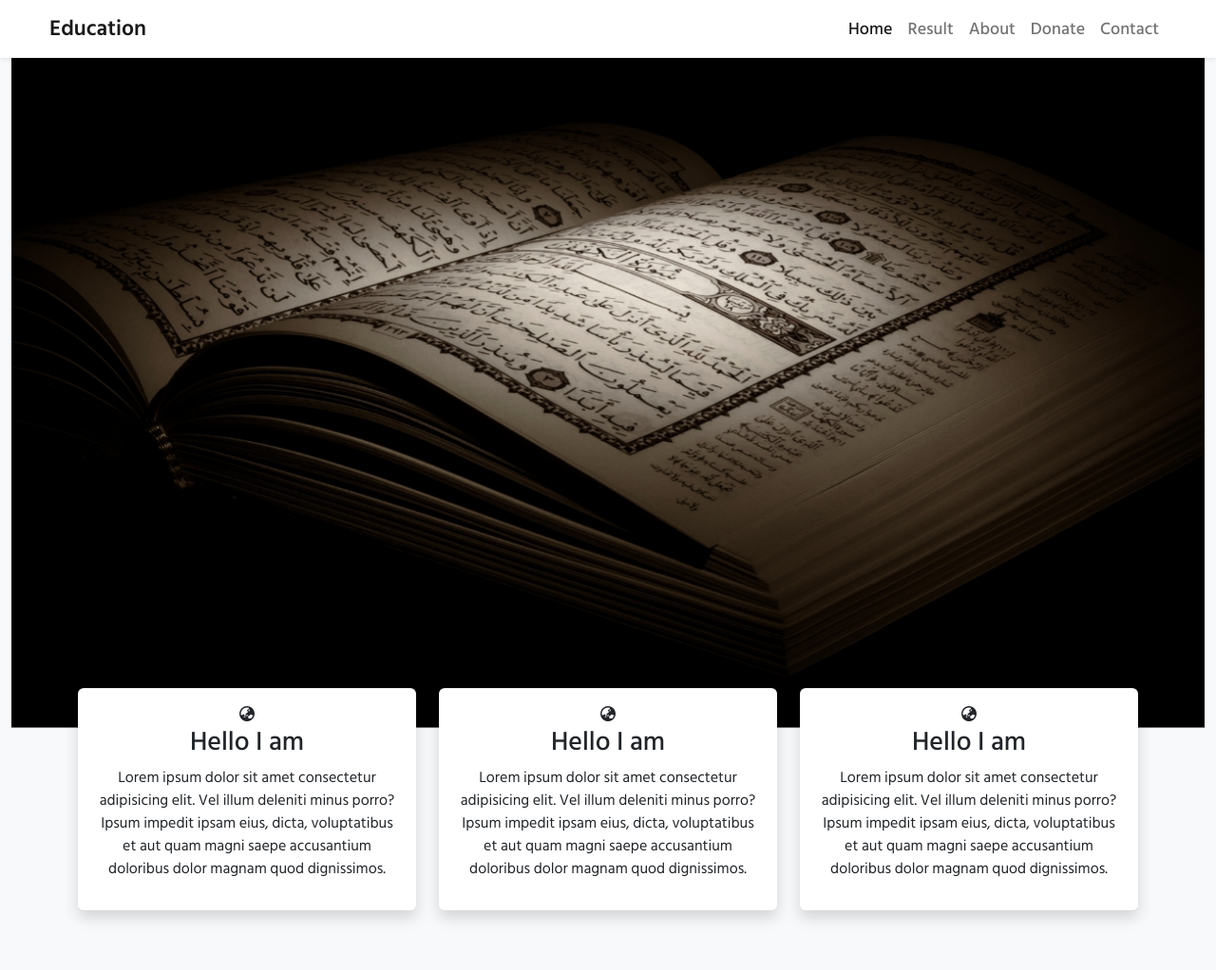
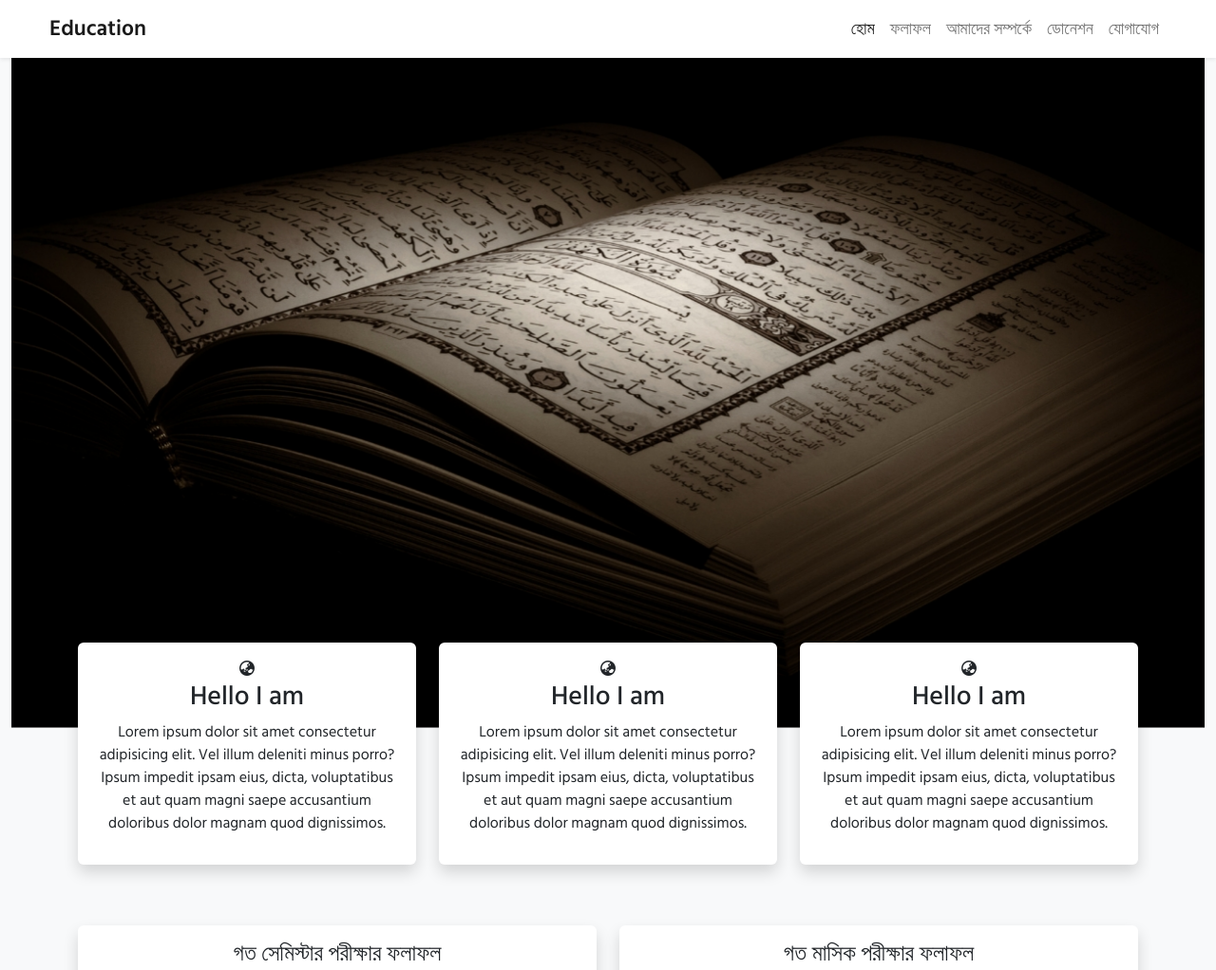
Before and after one commit to tanvirulislam1/education, a plain HTML site: page index.html in a window 1280 px wide. Shown: the top 1022 px of the page at 95% size. Drawn offline with nearby package versions, Linux system fonts and the light colour scheme.

Commit message:
SOmthing

```diff
--- a/assets/style.css
+++ b/assets/style.css
@@ -15,11 +15,7 @@ li {
 .contact-info {
   display: flex;
 }
-.feature {
-  margin-top: -90px;
-  z-index: 2;
-  position: relative;
-}
+
 .navbar-brand {
   font-size: 23px;
   font-weight: 600;
@@ -68,6 +64,16 @@ li {
 .content {
   z-index: 1;
 } */
-@media screen and(max-width: 575px) {
-  .col;
+
+@media (min-width: 1200px) {
+  .feature {
+    margin-top: -90px;
+    z-index: 2;
+    position: relative;
+  }
 }
+@media only screen and (max-width: 768px) {
+  .feature {
+    margin-top: 15px;
+  }
+}
--- a/index.html
+++ b/index.html
@@ -51,11 +51,11 @@
         </button>
         <div class="collapse navbar-collapse" id="navbarNavAltMarkup">
           <div class="navbar-nav ms-auto me-4">
-            <a class="nav-link active" aria-current="page" href="#">Home</a>
-            <a class="nav-link" href="#">Result</a>
-            <a class="nav-link" href="#">About</a>
-            <a class="nav-link" href="#">Donate</a>
-            <a class="nav-link" href="#">Contact</a>
+            <a class="nav-link active" aria-current="page" href="#">হোম</a>
+            <a class="nav-link" href="#">ফলাফল</a>
+            <a class="nav-link" href="#">আমাদের সম্পর্কে</a>
+            <a class="nav-link" href="#">ডোনেশন</a>
+            <a class="nav-link" href="#">যোগাযোগ</a>
           </div>
         </div>
       </div>
@@ -79,9 +79,9 @@
     </div>
 
     <!-- feature -->
-    <div class="container feature py-5">
+    <div class="container feature">
       <div class="row text-center">
-        <div class="col-lg-4 col-sm-12">
+        <div class="col-lg-4 col-sm-12 mb-3">
           <div class="card shadow border-0">
             <div class="card-body">
               <i class="fa fa-earth-asia"></i>
@@ -95,7 +95,7 @@
             </div>
           </div>
         </div>
-        <div class="col-lg-4 col-sm-12">
+        <div class="col-lg-4 col-sm-12 mb-3">
           <div class="card shadow border-0">
             <div class="card-body">
               <i class="fa fa-earth-asia"></i>
@@ -109,7 +109,7 @@
             </div>
           </div>
         </div>
-        <div class="col-lg-4 col-sm-12">
+        <div class="col-lg-4 col-sm-12 mb-3">
           <div class="card shadow border-0">
             <div class="card-body">
               <i class="fa fa-earth-asia"></i>
@@ -131,7 +131,8 @@
         <div class="col-lg-6 col-sm-12 mb-3">
           <div class="card border-0 shadow">
             <div class="card-body text-center">
-              <h4 class="card-title">Lider Board</h4>
+              <h4 class="card-title">গত সেমিস্টার পরীক্ষার ফলাফল</h4>
+              <span class="badge bg-warning text-dark mb-2">সেরা ৫ জন</span>
               <table class="table table-striped table-bordered">
                 <thead class="align-items-center">
                   <tr>
@@ -189,7 +190,7 @@
         <div class="col-lg-6 col-sm-12 mb-3">
           <div class="card border-0 shadow">
             <div class="card-body text-center">
-              <h4 class="card-title">Lider Board</h4>
+              <h4 class="card-title">গত মাসিক পরীক্ষার ফলাফল</h4>
               <table class="table table-striped table-bordered">
                 <thead class="align-items-center">
                   <tr>
@@ -308,7 +309,7 @@
     </div>
     <!--About Us Card Start-->
     <div class="container py-5">
-      <h2 class="text-center mb-5">About Us</h2>
+      <h2 class="text-center mb-5">আমাদের সম্পর্কে</h2>
       <div class="row text-center">
         <div class="col-lg-6 col-sm-12 mb-3">
           <div class="card shadow border-0">
@@ -594,7 +595,7 @@
     <div class="container bg-white-mt-5">
       <div class="row">
         <div class="col-lg-4 p-4">
-          <h3 class="h-font fw-bold fs-3 mb-2">Hotel TA</h3>
+          <h3 class="h-font fw-bold fs-3 mb-2">মাদরাসাতুল আসহাব আল আরাবিয়া</h3>
           <p>
             Lorem ipsum dolor sit amet consectetur adipisicing elit. Rerum,
             vitae eaque sit repellat eos quia.
@@ -603,23 +604,23 @@
         <div class="col-lg-4 p-4">
           <h5 class="mb-3">Links</h5>
           <a href="#" class="d-inline-block mb-2 text-dark text-decoration-none"
-            >Home</a
+            >হোম</a
           ><br />
           <a href="#" class="d-inline-block mb-2 text-dark text-decoration-none"
-            >Result</a
+            >ফলাফল</a
           ><br />
           <a href="#" class="d-inline-block mb-2 text-dark text-decoration-none"
-            >About</a
+            >আমাদের সম্পর্কে</a
           ><br />
           <a href="#" class="d-inline-block mb-2 text-dark text-decoration-none"
-            >Donate</a
+            >ডোনেশন</a
           ><br />
           <a href="#" class="d-inline-block mb-2 text-dark text-decoration-none"
-            >Contact</a
+            >যোগাযোগ</a
           >
         </div>
         <div class="col-lg-4 p-4">
-          <h5 class="mb-3">Follow Us</h5>
+          <h5 class="mb-3">আমাদেরকে ফলো করুন</h5>
           <a href="" class="d-inline-block text-dark text-decoration-none mb-4">
             <i class="bi bi-facebook me-1"></i> Facebook </a
           ><br />
```
